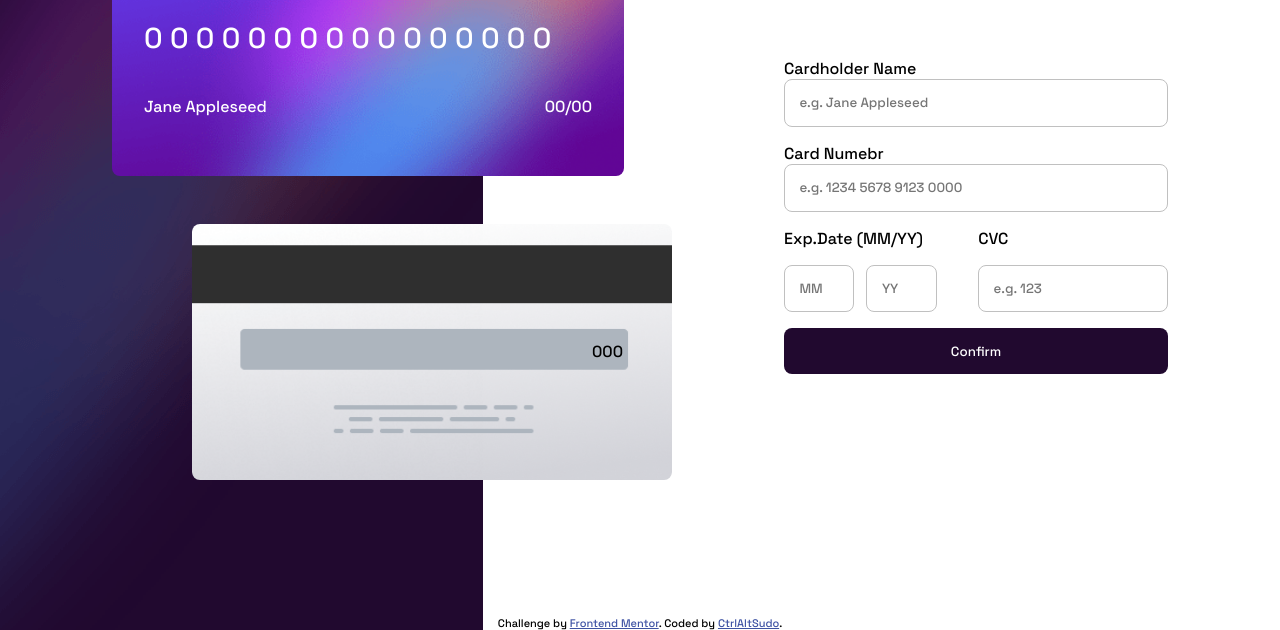
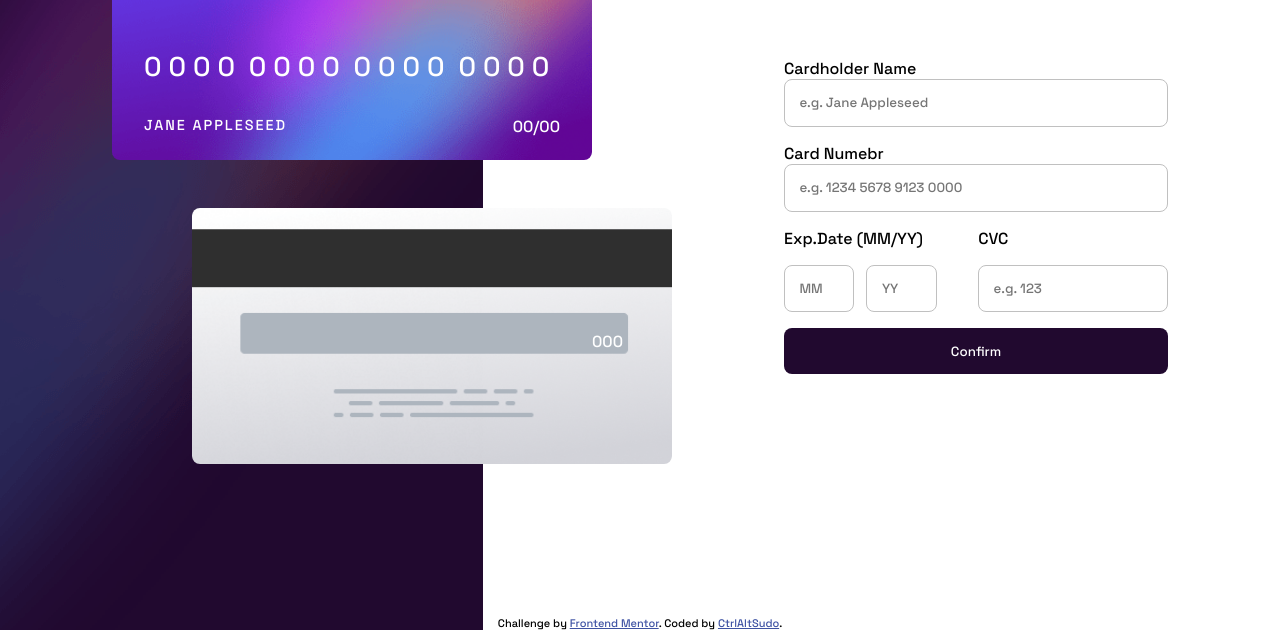
Before and after one commit to CtrlAltSudo/interactive-card-details-form-main, a plain HTML site: page index.html in a window 1280 px wide. Shown: the part 184-814 px from the top of the page. Drawn offline with Linux system fonts and the light colour scheme.

Commit message:
moved a few elements around to match design preview

```diff
--- a/index.html
+++ b/index.html
@@ -49,7 +49,7 @@
     <div class="cardDetailsDisplay">
       <div class="cardNumberDisplay">
         <img class="cardLogo" src="/images/card-logo.svg" alt="cardLogo">
-        <p class="longNumber">0 0 0 0  0 0 0 0  0 0 0 0  0 0 0 0</p>
+        <p class="longNumber">0 0 0 0 &nbsp0 0 0 0 &nbsp0 0 0 0 &nbsp0 0 0 0</p>
         <div id="cardDetailsBottom">
           <p class="nameCard">Jane Appleseed</p>
           <p class="expiryDate"><span id="month">00</span>/<span id="year">00</span><p>
--- a/style.css
+++ b/style.css
@@ -89,8 +89,8 @@ input, label {
 }
 
 #thirdContainer .frontCard {
-    width: 32rem;
-    height: 18rem;
+    width: 30rem;
+    height: 16rem;
     background-image: url(/images/bg-card-front.png);
     background-repeat: no-repeat;
     background-position: center;
@@ -114,12 +114,12 @@ input, label {
 }
 
 #cardDetailsBottom p {
-    margin-top: 2.5rem;
+    margin-top: 2rem;
 }
 .longNumber {
     margin-bottom: 0;
-    font-size: 1.8rem;
-    margin-top: 0;
+    font-size: 1.7rem;
+    margin-top: 1rem;
 
 }
 
@@ -128,15 +128,22 @@ input, label {
     justify-content: space-between;
 }
 .cvc {
-    margin: 7.3rem 0rem 5rem 25rem;
+    margin: 7.7rem 0rem 5rem 25rem;
+    font-size: 1rem;
+    color: var(--white);
 }
 #cvcCode {
     margin-left: auto;
 }
 
 .cardLogo {
-    margin-bottom: 3rem;
+    margin-bottom: 2.8rem;
 }
 .expiryDate {
     margin-left: auto;
 }
+.nameCard {
+    text-transform: uppercase;
+    letter-spacing: 2px;
+    font-size: 0.9rem;
+}
```
